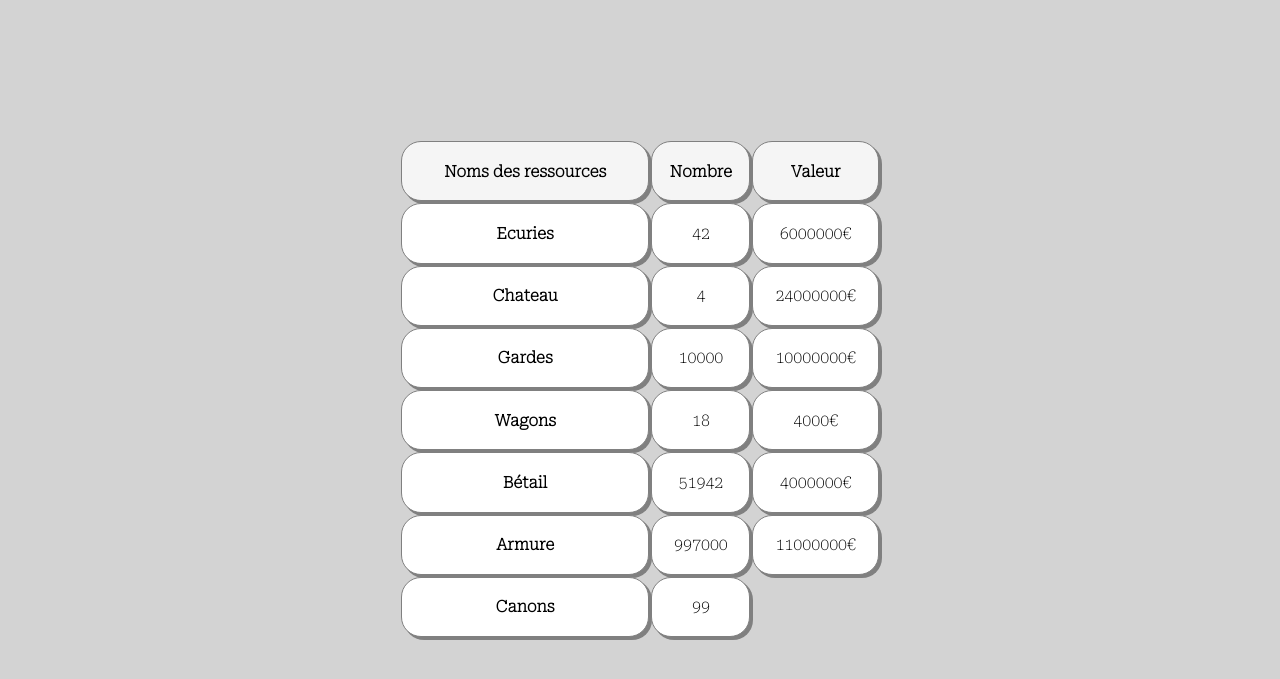
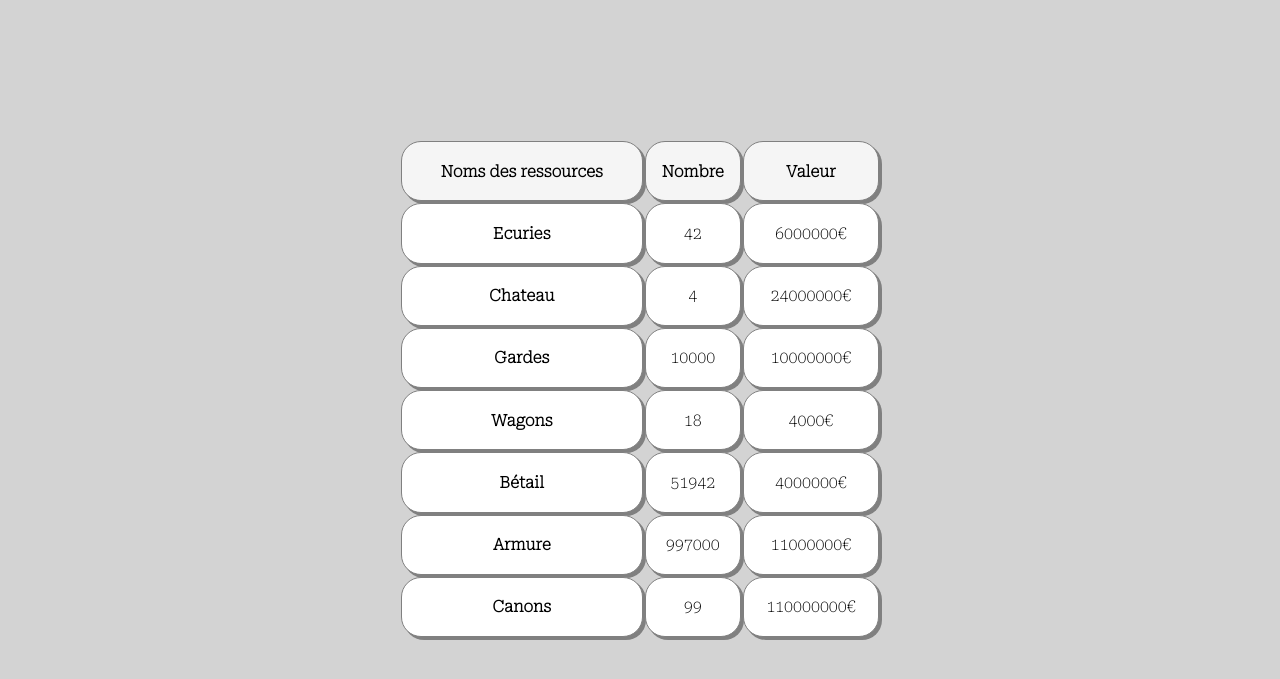
Before and after one commit to Gearted/Projetwildcodeschool, a plain HTML site: page assets.html in a window 1280 px wide. Shown: the part 133-812 px from the top of the page. Drawn offline with Linux system fonts and the light colour scheme.

Commit message:
Update assets.html

```diff
--- a/assets.html
+++ b/assets.html
@@ -60,7 +60,7 @@
               <tr>
                 <td><strong>Canons</strong></td>
                 <td>99</td>
-
+                <td>110000000€</td>
               </tr>
           </table>
     </section>
```
